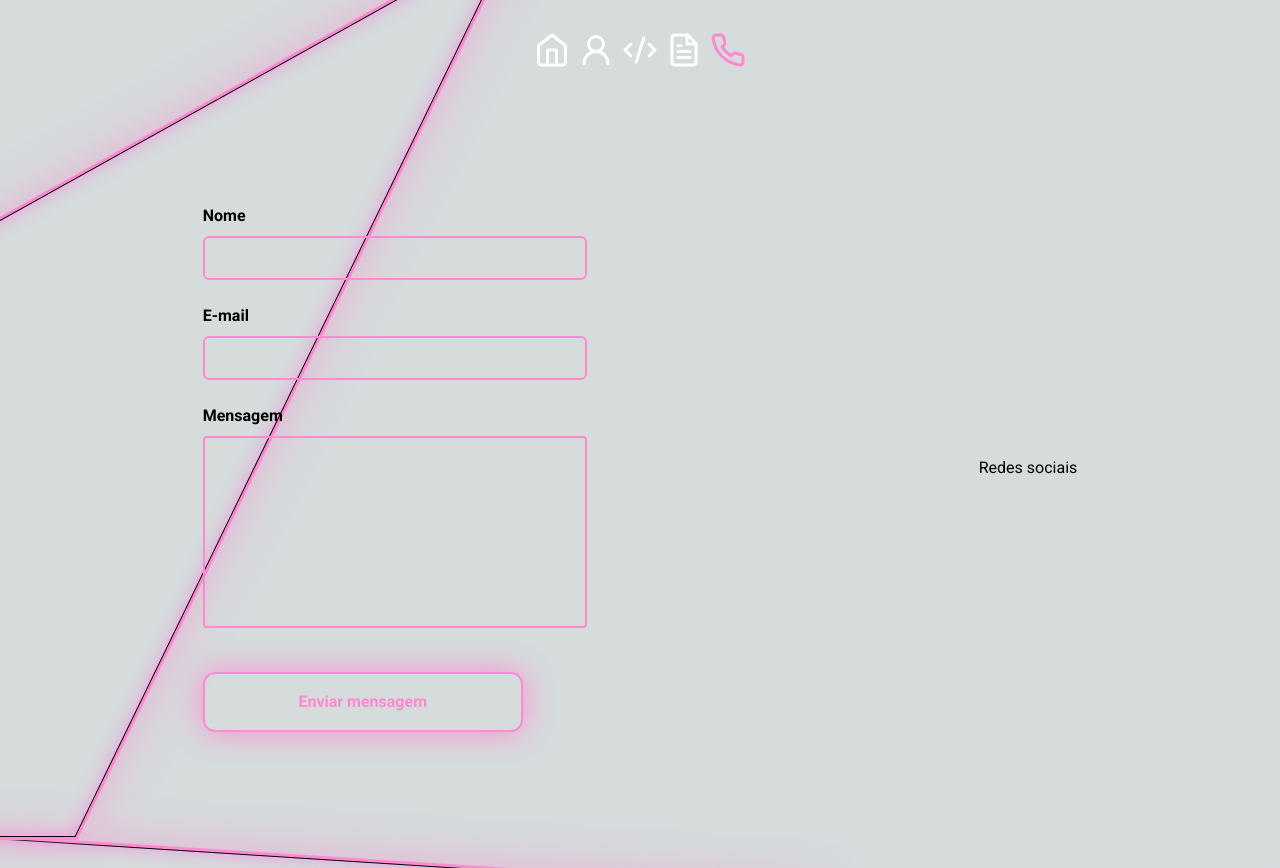
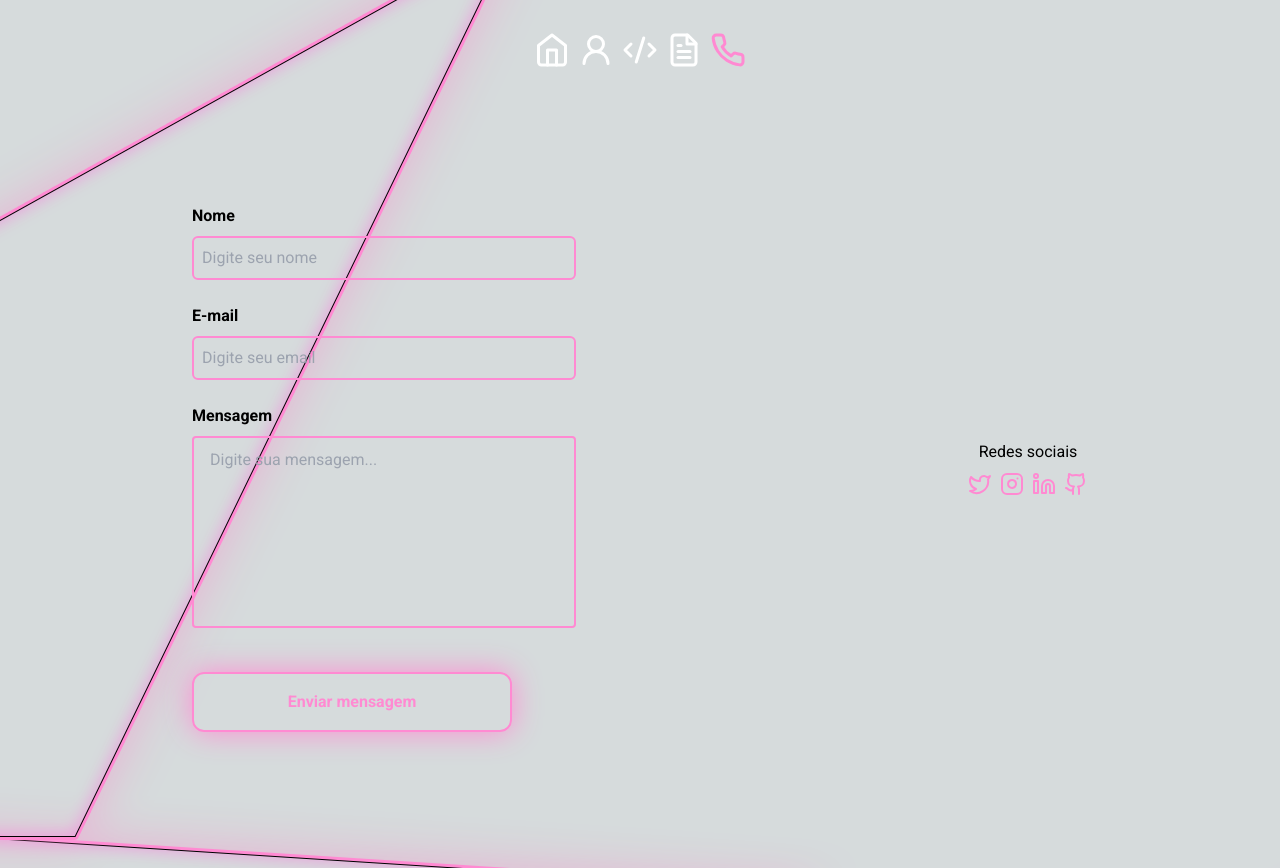
Before and after one commit to marcus-feitosa/portfolio, a Next.js app: page /forms in a window 1280 px wide. Built offline with nearby package versions, Linux system fonts and the light colour scheme.

Commit message:
Icones de redes sociais e ajustes finais

```diff
--- a/src/app/forms/page.tsx
+++ b/src/app/forms/page.tsx
@@ -9,6 +9,7 @@ import {z} from 'zod'
 import {zodResolver} from '@hookform/resolvers/zod'
 
 import emailjs from '@emailjs/browser'
+import SocialMediaIcons from '@/components/SocialMediaIcons';
 
 const sendMessageSchemaForm = z.object({
     nome: z.string().nonempty('Preencha o nome'),
@@ -46,30 +47,25 @@ export default function ContactForm(){
 
 
                 <label className="-mb-4 font-bold">Nome</label>
-                <input type="text" {...register('nome')}  className="flex flex-1 w-full p-2 rounded-md bg-transparent border-2 border-neon-pink"/>
+                <input type="text" placeholder='Digite seu nome' {...register('nome')}  className="flex flex-1 w-full p-2 rounded-md bg-transparent border-2 border-neon-pink"/>
                 {errors.nome && <span className='-mt-4  text-zinc-300'>{errors.nome.message}</span>}
 
                 <label className="-mb-4 font-bold">E-mail</label>
-                <input type="text" {...register('email')} className="flex flex-1 w-full p-2 rounded-md bg-transparent border-2 border-neon-pink"/>
+                <input type="text" placeholder='Digite seu email' {...register('email')} className="flex flex-1 w-full p-2 rounded-md bg-transparent border-2 border-neon-pink"/>
                 {errors.email && <span className='-mt-4  text-zinc-300'>{errors.email.message}</span>}
 
                 <label className="-mb-4 font-bold">Mensagem</label>
                 <div className="h-auto">
-                <textarea {...register('mensagem')}  className="no-resize appearance-none block w-full bg-transparent text-white border-2 border-neon-pink rounded py-3 px-4 mb-3 leading-tight h-48 resize-none" id="message"></textarea>
+                <textarea placeholder='Digite sua mensagem...' {...register('mensagem')}  className="no-resize appearance-none block w-full bg-transparent text-white border-2 border-neon-pink rounded py-3 px-4 mb-3 leading-tight h-48 resize-none" id="message"></textarea>
                 {errors.mensagem && <span className='-mt-4  text-zinc-300'>{errors.mensagem.message}</span>}
                 </div>
-
-
-
-
-
 
             </div>
                 <NeonButton text="Enviar mensagem" type='submit'/>
             </form>
-            <div>
-
+            <div className='flex flex-col items-center gap-2'>
             <p>Redes sociais</p>
+            <SocialMediaIcons />
             </div>
         </div>
         </>
--- /dev/null
+++ b/src/components/SocialMediaIcons.tsx
@@ -0,0 +1,34 @@
+'use client'
+
+import Link from "next/link";
+import { GithubIcon, LinkedinIcon, InstagramIcon, TwitterIcon} from 'lucide-react';
+import { usePathname } from "next/navigation";
+export default function SocialMediaIcons(){
+
+    const pathname = usePathname();
+
+    return(
+
+        <div className="flex justify-center">
+
+            <div className="flex flex-row gap-2 ">
+                <Link href={"/"}  className="text-neon-pink hover:text-zinc-600">
+                    <TwitterIcon size={24}/>
+                </Link>
+
+                <Link href={"/aboutme"} className="text-neon-pink  hover:text-zinc-600">
+                    <InstagramIcon size={24} />
+                </Link>
+
+                <Link href={"https://www.linkedin.com/in/marcus-vinicius-feitosa-61b2b21b9/"} className="text-neon-pink hover:text-zinc-600">
+                    <LinkedinIcon size={24}/>
+                </Link>
+
+                <Link href={"https://github.com/marcus-feitosa"} className="text-neon-pink   hover:text-zinc-600">
+                    <GithubIcon size={24}/>
+                </Link>
+            </div>
+        </div>
+
+    )
+}
```
